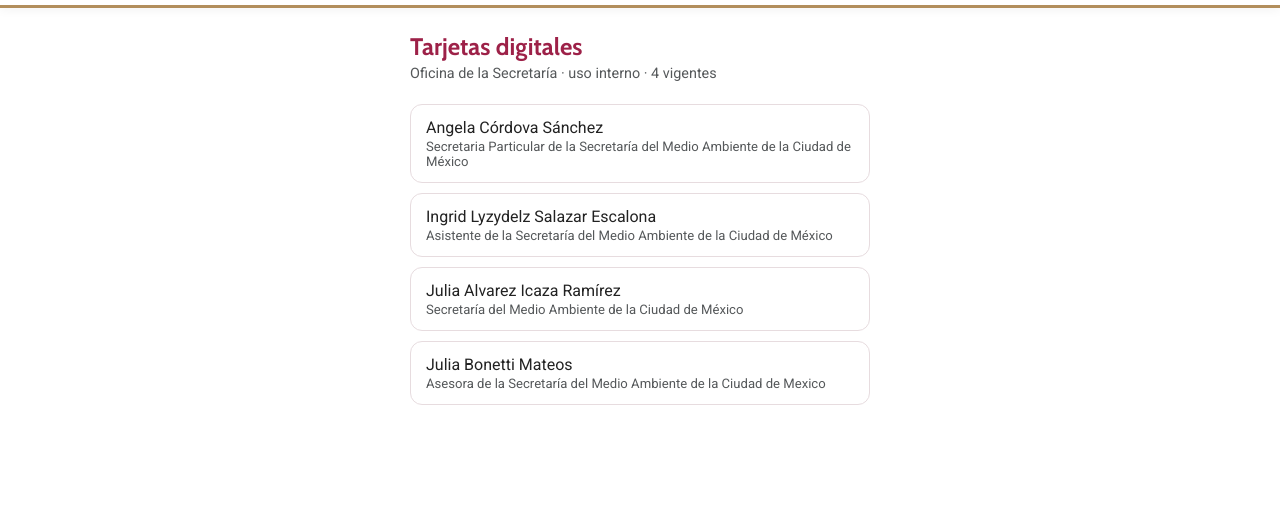
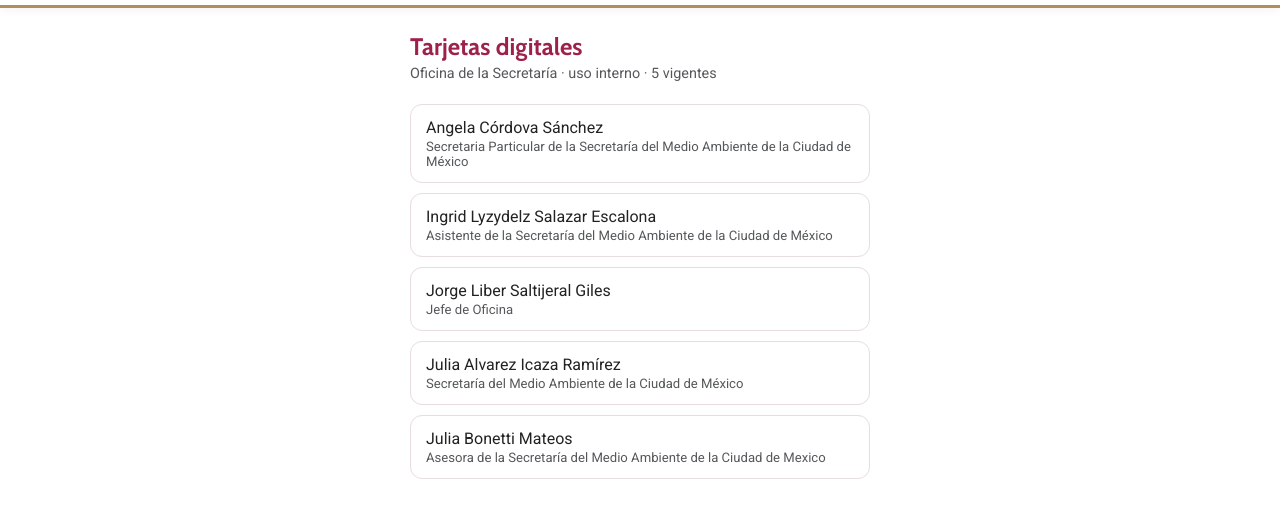
Before and after one commit to SedemaOficina/Tarjetas-NFC---SEDEMA, a plain HTML site: page index.html in a window 1280 px wide. Shown: the part 62-580 px from the top of the page. Drawn offline with nearby package versions, Linux system fonts and the light colour scheme.

Commit message:
Directorio interno actualizado

```diff
--- a/index.html
+++ b/index.html
@@ -12,10 +12,11 @@
   <header class="top-bar"><img src="assets/logo.png" alt="SEDEMA" height="50"></header>
   <div class="dir">
     <h1>Tarjetas digitales</h1>
-    <p class="dir-sub">Oficina de la Secretaría · uso interno · 4 vigentes</p>
+    <p class="dir-sub">Oficina de la Secretaría · uso interno · 5 vigentes</p>
     <ul>
     <li><a href="angela-cordova-sannchez/">Angela Córdova Sánchez<span class="dir-cargo">Secretaria Particular de la Secretaría del Medio Ambiente de la Ciudad de México</span></a></li>
     <li><a href="ingrid-lyzydelz-salazar-escalona/">Ingrid Lyzydelz Salazar Escalona<span class="dir-cargo">Asistente de la Secretaría del Medio Ambiente de la Ciudad de México</span></a></li>
+    <li><a href="jorge-liber-saltijeral-giles/">Jorge Liber Saltijeral Giles<span class="dir-cargo">Jefe de Oficina</span></a></li>
     <li><a href="julia-alvarez-icaza-ramirez/">Julia Alvarez Icaza Ramírez<span class="dir-cargo">Secretaría del Medio Ambiente de la Ciudad de México</span></a></li>
     <li><a href="julia-bonetti-mateos/">Julia Bonetti Mateos<span class="dir-cargo">Asesora de la Secretaría del Medio Ambiente de la Ciudad de Mexico</span></a></li>
     </ul>
```
